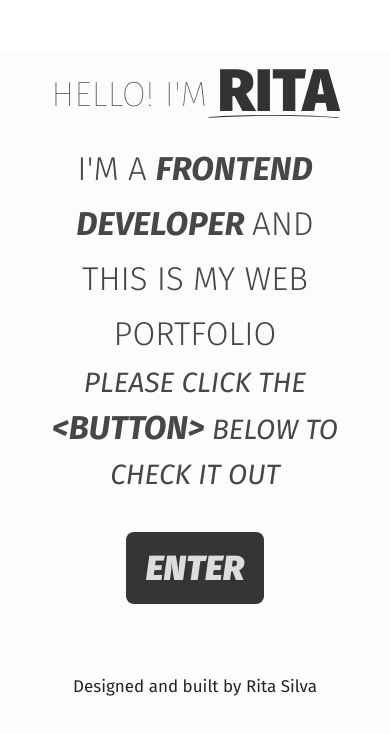
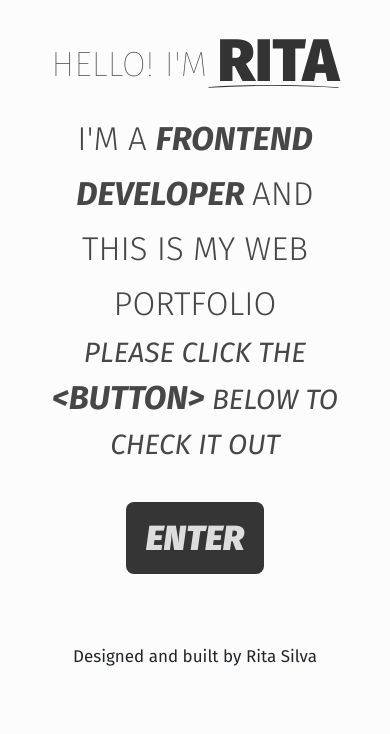
Before and after one commit to RitaSilva28/my-curriculum, a React (Create React App) app: page / in a window 390 px wide. Shown: the top 734 px of the page. Built offline with nearby package versions, Linux system fonts and the light colour scheme.

Commit message:
fixed bug on intro

```diff
--- a/src/Components/css/App.css
+++ b/src/Components/css/App.css
@@ -1,6 +1,6 @@
 .App{
     background-color: #fcfcfc;
-    height: 100vh;
+    height: 100%;
 
 }
 
@@ -12,9 +12,14 @@ br {
   }
 
   a{text-decoration: none;
-color:#474747}
-a:hover{text-decoration: none;
-  color:#474747}
+color:#474747;
+}
+
+
+a:hover{
+  text-decoration: none;
+  color:#474747;
+}
 
 
   @media only screen and  (max-width: 600px)  {
--- a/src/Components/css/Intro.css
+++ b/src/Components/css/Intro.css
@@ -129,13 +129,13 @@ input:hover{
    .intro{
 
     width: 80%;
-    margin:50px auto;
+    margin:0px auto;
     padding-top:0px;
 
    }
 
    input{
-    margin:20px 0;
+    margin: 20px 0;
 
 }
 
--- a/src/index.css
+++ b/src/index.css
@@ -5,6 +5,7 @@ body {
   margin: 0;
   padding:0;
   font-family: 'Fira Sans', sans-serif;
+  background-color: #fcfcfc;
 
 }
 
```
Also changed, not shown: 1 other file (tests, documents, lock files or other folders).
